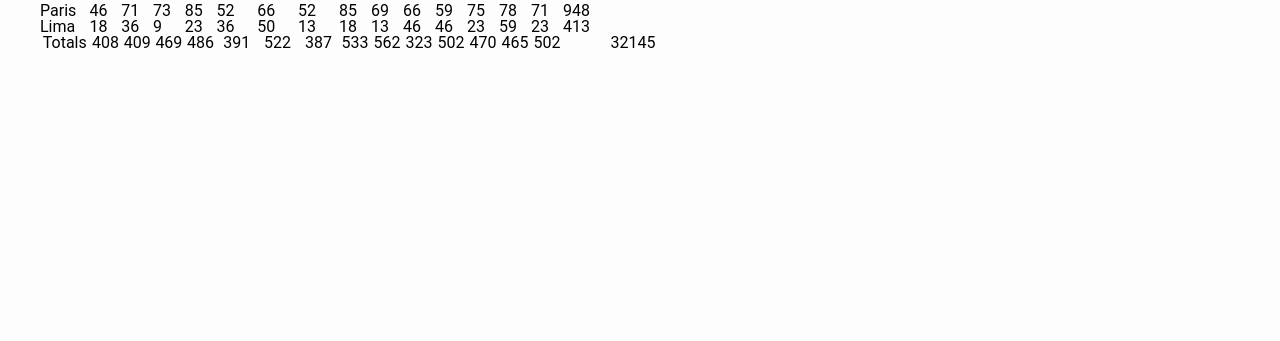
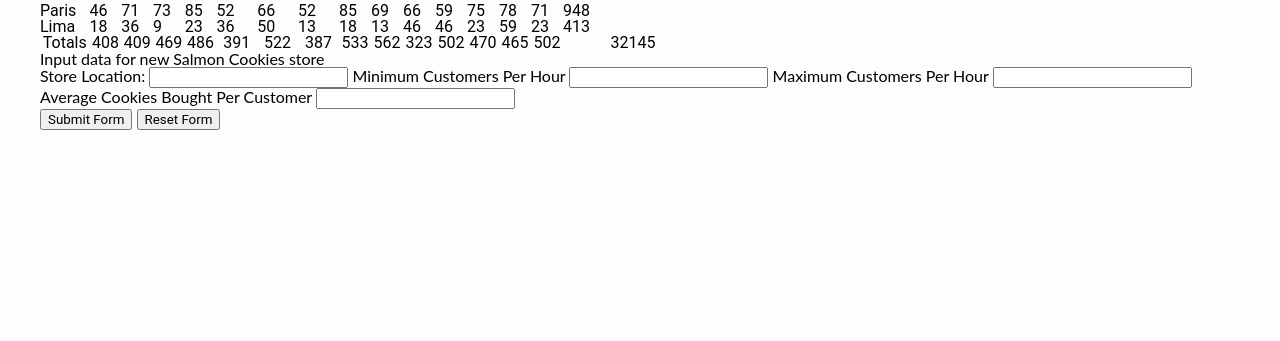
Before and after one commit to iwhitmor/cookie-stand, a plain HTML site: page sales.html in a window 1280 px wide. Shown: the part 459-800 px from the top of the page. Drawn offline with Linux system fonts and the light colour scheme.

Commit message:
create form on sales page in html

```diff
--- a/sales.html
+++ b/sales.html
@@ -55,7 +55,21 @@
 
 
   </main>
-
+<form id="new-location">
+<fieldset>
+  <legend>Input data for new Salmon Cookies store</legend>
+  <label for="storeLocation">Store Location:</label>
+  <input id="storeLocation" type="text" required/>
+  <label for="minCustPerHour">Minimum Customers Per Hour</label>
+  <input id="minCustPerHour" type="text" required/>
+  <label for="maxCustPerHour">Maximum Customers Per Hour</label>
+  <input id="maxCustPerHour" type="text" required/>
+  <label for="aveCookiesBought">Average Cookies Bought Per Customer</label>
+  <input id="aveCookiesBought" type="text" required/>
+</fieldset>
+<button id="submit">Submit Form</button>
+<button type="reset" value="Reset">Reset Form</button>
+</form>
 
   <script src="js/app.js"></script>
 </body>
```
